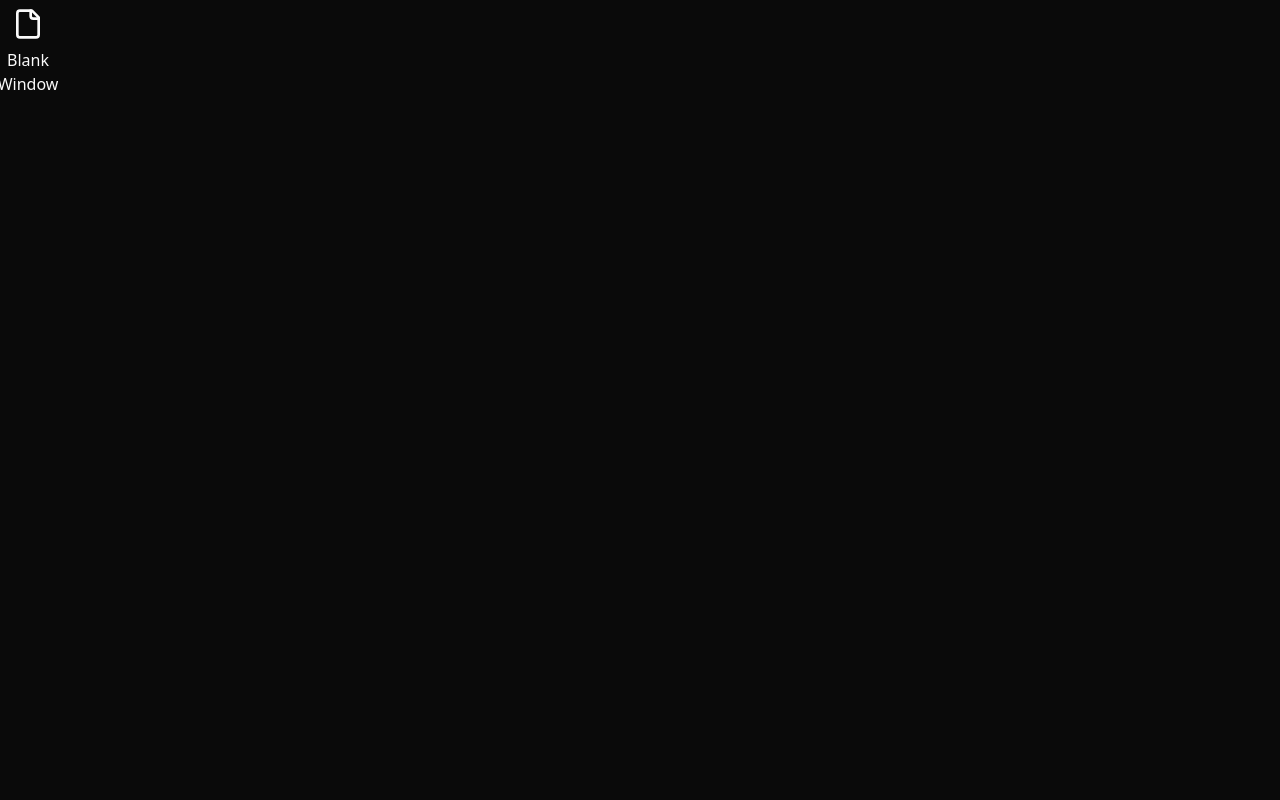
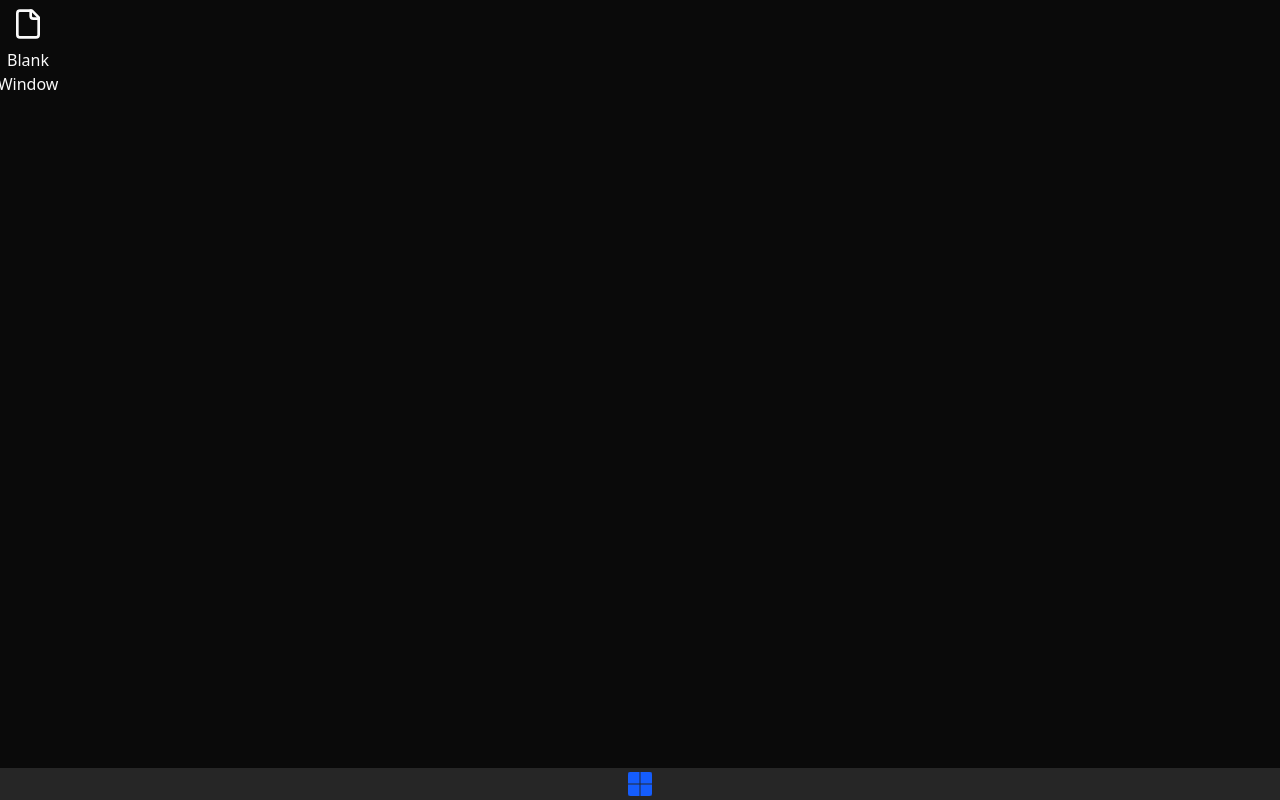
Before and after one commit to manu-xo5/windows, a React (Vite) app: page / in a window 1280 px wide. Built offline with nearby package versions, Linux system fonts and the light colour scheme.

Commit message:
feat: basic taskbar

```diff
--- /dev/null
+++ b/src/components/task-bar/index.tsx
@@ -0,0 +1 @@
+export * from "./task-bar";
--- /dev/null
+++ b/src/components/task-bar/task-bar.tsx
@@ -0,0 +1,75 @@
+import { useWindowManagerStore } from "../window-manager";
+
+const TempStartButton = () => {
+  return (
+    <button
+      style={{
+        viewTransitionName: "taskbar_start_button",
+      }}
+      className="block"
+    >
+      <svg
+        xmlns="http://www.w3.org/2000/svg"
+        className="w-6 h-6 text-secondary"
+        fill="none"
+        viewBox="0 0 100 100"
+        stroke="currentColor"
+      >
+        <rect
+          className="text-blue-600"
+          strokeLinecap="round"
+          strokeLinejoin="round"
+          strokeWidth={2}
+          x="0"
+          y="0"
+          width="100"
+          height="100"
+          rx="10"
+          fill="currentColor"
+          opacity="30"
+        />
+        <line x1="0" x2="100" y1="50" y2="50" strokeWidth={4} />
+        <line x1="50" x2="50" y1="0" y2="100" strokeWidth={4} />
+      </svg>
+    </button>
+  );
+};
+
+export const Taskbar = () => {
+  const { ids, storeMap } = useWindowManagerStore();
+  const getWindowState = (id: string) => storeMap.get(id)!;
+
+  return (
+    <div
+      style={{
+        viewTransitionName: "none",
+      }}
+      className="py-1 absolute z-20 w-full bottom-0 flex items-center justify-center bg-secondary gap-6"
+    >
+      <TempStartButton />
+
+      {ids.map((id) => (
+        <button
+          style={{
+            viewTransitionName: "taskbar_item_" + id,
+          }}
+          key={id}
+          className="inline-flex"
+          onClick={() => {
+            document.startViewTransition(() => {
+              const winState = getWindowState(id).getState();
+
+              if (winState.state === "normal") {
+                winState.minimize();
+              } else {
+                winState.restore();
+              }
+            });
+          }}
+        >
+          <div className="bg-blue-400 inline-block w-6 h-6" />
+        </button>
+      ))}
+    </div>
+  );
+};
--- a/src/components/window-manager/context.ts
+++ b/src/components/window-manager/context.ts
@@ -26,9 +26,11 @@ export const useWindowManagerStore = create<WindowManagerStore>()(
       stores.set(newId, createWindowStore(newId));
       renderPropMap.set(newId, renderProp);
 
-      set({
-        ids: [...get().ids, newId],
-        storeMap: new Map(stores),
+      document.startViewTransition(() => {
+        set({
+          ids: [...get().ids, newId],
+          storeMap: new Map(stores),
+        });
       });
     },
 
--- a/src/components/window-manager/window-manager.tsx
+++ b/src/components/window-manager/window-manager.tsx
@@ -2,6 +2,7 @@ import { FileExplorer } from "@/components/file-explorer";
 import { Window, WindowStoreProvider } from "@/components/window";
 import { useWindowManagerStore } from "./context";
 import { FileIcon, FolderClosedIcon } from "lucide-react";
+import { Taskbar } from "../task-bar";
 
 const TempIconComp: React.FC<{
   icon: React.ReactNode;
@@ -34,6 +35,7 @@ export function WindowManager() {
           {renderPropMap.get(id)?.()}
         </WindowStoreProvider>
       ))}
+      <Taskbar />
 
       <TempIconComp
         icon={<FileIcon size={32} />}
--- a/src/components/window/title-bar.tsx
+++ b/src/components/window/title-bar.tsx
@@ -2,6 +2,7 @@ import { cn } from "@/lib/utils";
 import { forwardRef } from "react";
 import { useWindowStore } from "./context";
 import { useWindowManagerStore } from "../window-manager/context";
+import { flushSync } from "react-dom";
 
 type Props = {
   children?: React.ReactNode;
@@ -42,9 +43,28 @@ export const TitleBar = forwardRef<HTMLDivElement, Props>(function TitleBar(
     >
       <p className="pl-4">{children}</p>
       <div className="flex">
-        <Button onClick={() => minimize()}>&minus;</Button>
+        <Button
+          onClick={() => {
+            document.startViewTransition(() => {
+              flushSync(() => {
+                minimize();
+              });
+            });
+          }}
+        >
+          &minus;
+        </Button>
         <Button>&#x1F5D6;</Button>
-        <Button className="text-2xl" onClick={() => close(windowId)}>
+        <Button
+          className="text-2xl"
+          onClick={() => {
+            document.startViewTransition(() => {
+              flushSync(() => {
+                close(windowId);
+              });
+            });
+          }}
+        >
           &times;
         </Button>
       </div>
--- a/src/components/window/window.tsx
+++ b/src/components/window/window.tsx
@@ -1,9 +1,10 @@
+import { ContextMenuItem, useContextMenu } from "@/components/context-menu";
 import { useDrag } from "@/hooks/use-drag";
 import { useResize } from "@/hooks/use-resize";
+import { cn } from "@/lib/utils";
 import { useRef } from "react";
 import { useWindowStore } from "./context";
 import { TitleBar } from "./title-bar";
-import { ContextMenuItem, useContextMenu } from "@/components/context-menu";
 
 type Props = {
   title: string;
@@ -12,9 +13,9 @@ type Props = {
 export function Window({ children, title }: Props) {
   const titleNodeRef = useRef<HTMLDivElement>(null);
   const windowNodeRef = useRef<HTMLDivElement>(null);
+  const windowId = useWindowStore((s) => s.id);
   const state = useWindowStore((s) => s.state);
   const handleOpenContextMenu = useContextMenu();
-  void state;
 
   useDrag({
     anchorRef: titleNodeRef,
@@ -25,7 +26,14 @@ export function Window({ children, title }: Props) {
 
   return (
     <div
-      className="absolute"
+      style={{
+        viewTransitionName: "window_" + windowId,
+      }}
+      className={cn(
+        "absolute",
+        state === "minimized" &&
+          "!scale-[0.0001%] !top-[unset] !bottom-0 !left-1/2 -translate-x-1/2",
+      )}
       ref={windowNodeRef}
       onContextMenu={(ev) => {
         ev.preventDefault();
@@ -37,6 +45,7 @@ export function Window({ children, title }: Props) {
         className="h-96 bg-black border border-t-none border-accenu"
         onContextMenu={(ev) => {
           ev.preventDefault();
+
           handleOpenContextMenu({
             type: "open",
             renderFn: () => (
--- a/src/hooks/use-window-event.ts
+++ b/src/hooks/use-window-event.ts
@@ -5,7 +5,6 @@ export function useWindowEvent<Key extends keyof WindowEventMap>(
   fn: (ev: WindowEventMap[Key]) => void,
 ) {
   useEffect(() => {
-    console.count("useEffect");
     const handle = (ev: WindowEventMap[Key]) => fn(ev);
 
     window.addEventListener(event, handle);
```
